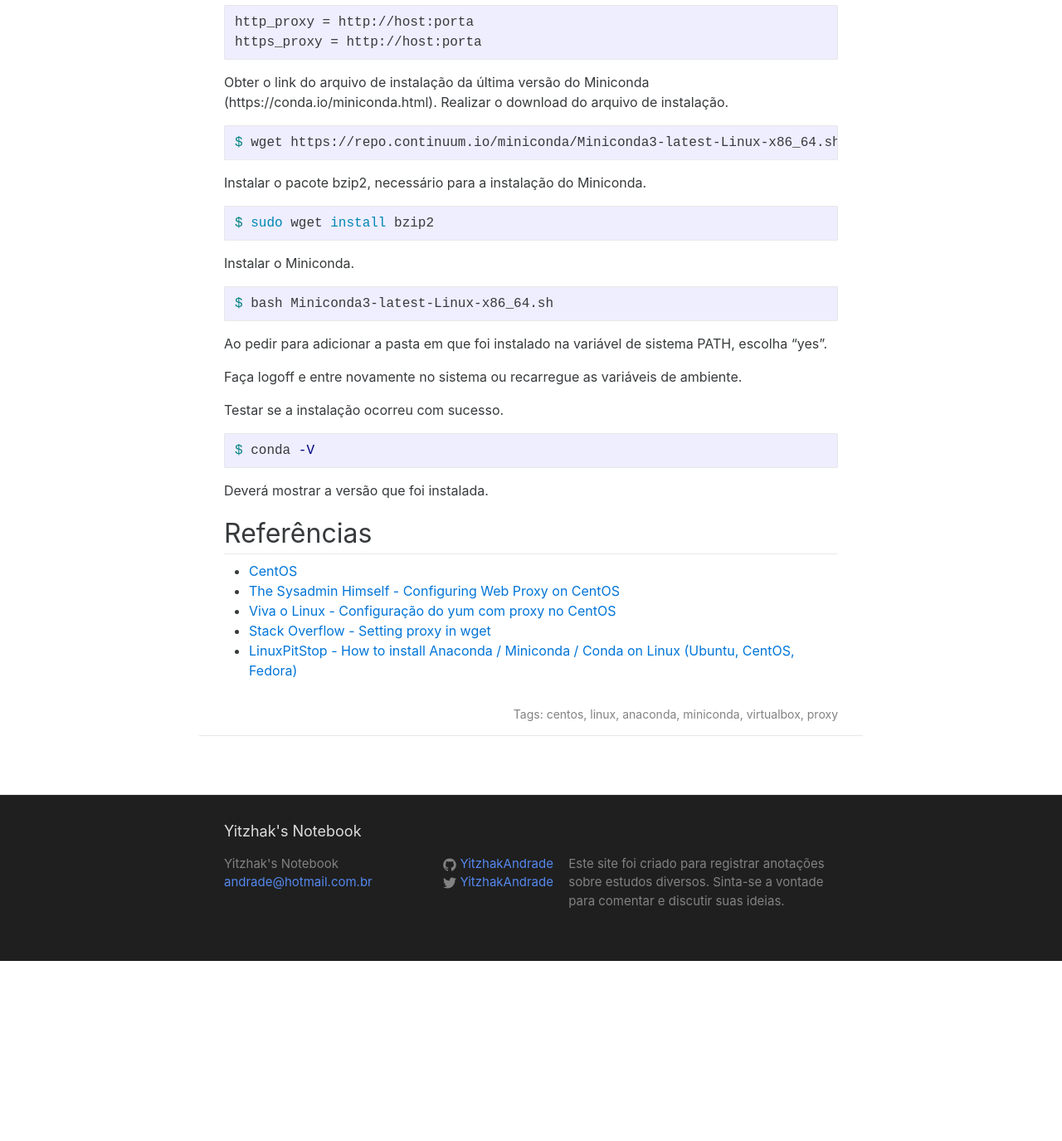
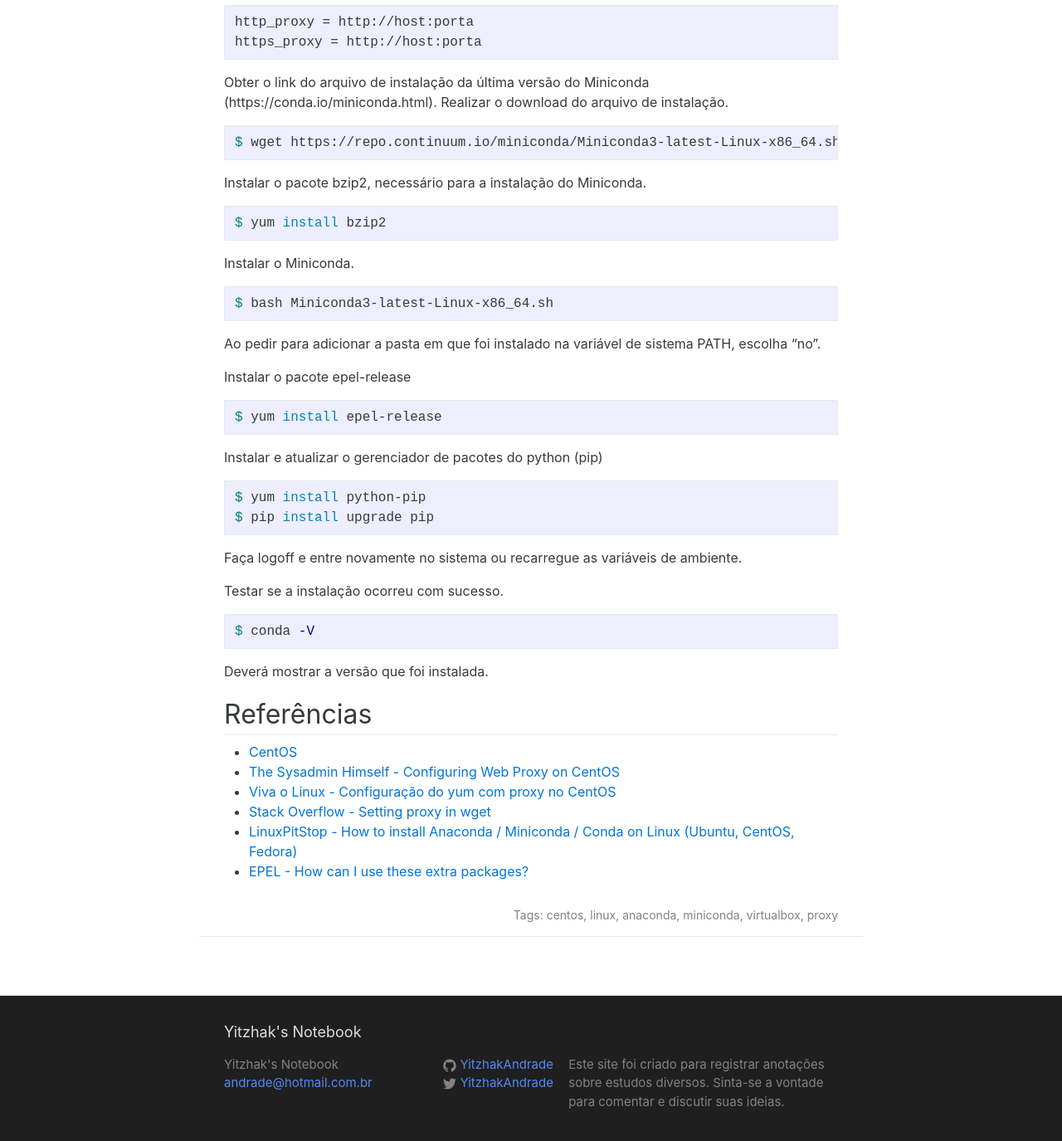
Before and after one commit to ZackStone/notebook, a Jekyll site: the page built from _posts/2017/2017-12-22-centos-minimal-miniconda.md, in a window 1280 px wide and 1400 px high, scrolled down 1126 px. Shown: the top 1375 px of the window at 83% size. Built offline with Jekyll 4.4.1, drawn with Linux system fonts in a browser that asks for light colours; comment, search, counter and statistics services are not loaded; before the commit the page ends 2284 px from its top, so only the background shows below that.

Commit message:
Update 2017-12-22-centos-minimal-miniconda.md

````diff
--- a/_posts/2017/2017-12-22-centos-minimal-miniconda.md
+++ b/_posts/2017/2017-12-22-centos-minimal-miniconda.md
@@ -50,7 +50,7 @@ proxy=http://host:porta
 
 Instalar o pacote wget.
 ```shell
-$ sudo yum install wget
+$ yum install wget
 ```
 
 Setar configuração de proxy do wget.
@@ -71,7 +71,7 @@ $ wget https://repo.continuum.io/miniconda/Miniconda3-latest-Linux-x86_64.sh
 
 Instalar o pacote bzip2, necessário para a instalação do Miniconda.
 ```shell
-$ sudo wget install bzip2
+$ yum install bzip2
 ```
 
 
@@ -80,7 +80,30 @@ Instalar o Miniconda.
 $ bash Miniconda3-latest-Linux-x86_64.sh
 ```
 
-Ao pedir para adicionar a pasta em que foi instalado na variável de sistema PATH, escolha "yes".
+Ao pedir para adicionar a pasta em que foi instalado na variável de sistema PATH, escolha "no".
+
+
+Instalar o pacote epel-release
+```shell
+$ yum install epel-release
+```
+
+
+Instalar e atualizar o gerenciador de pacotes do python (pip)
+```shell
+$ yum install python-pip
+$ pip install upgrade pip
+```
+
+
+
+
+
+
+
+
+
+
 
 
 Faça logoff e entre novamente no sistema ou recarregue as variáveis de ambiente.
@@ -93,6 +116,8 @@ $ conda -V
 Deverá mostrar a versão que foi instalada.
 
 
+
+
 # Referências
 
 - [CentOS](https://www.centos.org)
@@ -100,3 +125,4 @@ Deverá mostrar a versão que foi instalada.
 - [Viva o Linux - Configuração do yum com proxy no CentOS](https://www.vivaolinux.com.br/dica/Configuracao-do-yum-com-proxy-no-CentOS)
 - [Stack Overflow - Setting proxy in wget](https://stackoverflow.com/questions/11211705/setting-proxy-in-wget)
 - [LinuxPitStop - How to install Anaconda / Miniconda / Conda on Linux (Ubuntu, CentOS, Fedora)](http://linuxpitstop.com/install-anaconda-miniconda-conda-on-ubuntu-centos-linux/)
+- [EPEL - How can I use these extra packages?](https://fedoraproject.org/wiki/EPEL#How_can_I_use_these_extra_packages.3F)
````
